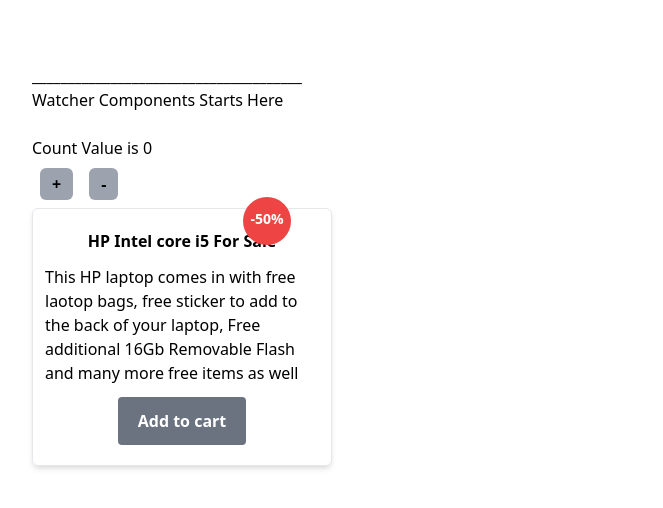
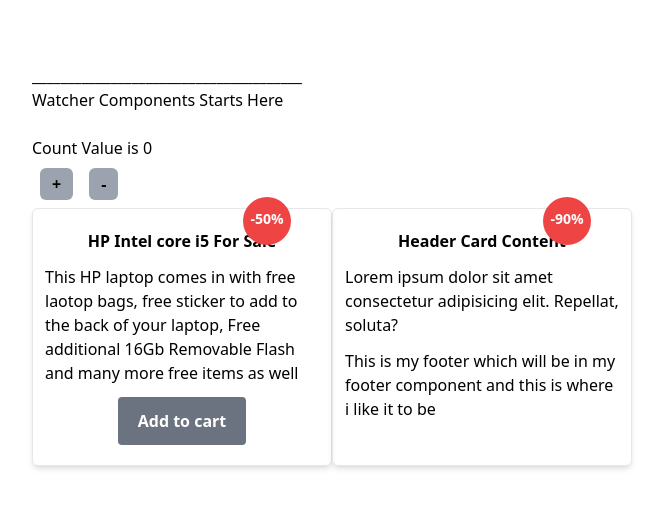
Before and after one commit to sanusiaz/clitut1, a Vue app: page / in a window 1280 px wide. Shown: the top 508 px of the page, without its empty margins (8-671 px from the left). Built offline with nearby package versions, Linux system fonts and the light colour scheme.

Commit message:
Slots Refractoring

```diff
--- a/src/App.vue
+++ b/src/App.vue
@@ -25,14 +25,33 @@
       </template>
 
       <template v-slot:discount>
-        <div class="absolute -top-3 right-10 bg-red-500 text-white font-semibold rounded-full h-12 w-12 flex justify-center align-middle item-center text-sm p-3">
-           <span> -50%</span>
+          <div> -50%</div>
+      </template>
+
+      <template v-slot:footer>
+        <div>
+          <button class="bg-gray-500 text-white text-center font-semibold py-3 px-5 rounded">Add to cart</button>
+        </div>
+      </template>
+    </SlotsComponent>
+
+
+    <SlotsComponent>
+      <template v-slot:header>
+        <div>
+          Header Card Content
+        </div>
+      </template>
+
+      <template v-slot:main>
+        <div>
+          Lorem ipsum dolor sit amet consectetur adipisicing elit. Repellat, soluta?
         </div>
       </template>
 
       <template v-slot:footer>
         <div>
-          <button class="bg-gray-500 text-white text-center font-semibold py-3 px-5 rounded">Add to cart</button>
+          This is my footer which will be in my footer component and this is where i like it to be
         </div>
       </template>
     </SlotsComponent>
--- a/src/components/SlotsComponent.vue
+++ b/src/components/SlotsComponent.vue
@@ -5,7 +5,9 @@
         </div>
         <slot name="main">Default Main Slots Components</slot>
 
-        <slot name="discount">-50%</slot>
+        <div class="absolute -top-3 right-10 bg-red-500 text-white font-semibold rounded-full h-12 w-12 flex justify-center align-middle item-center text-sm p-3">
+            <slot name="discount">-90%</slot>
+        </div>
 
         <slot name="footer">Default Footer Components</slot>
     </div>
```
